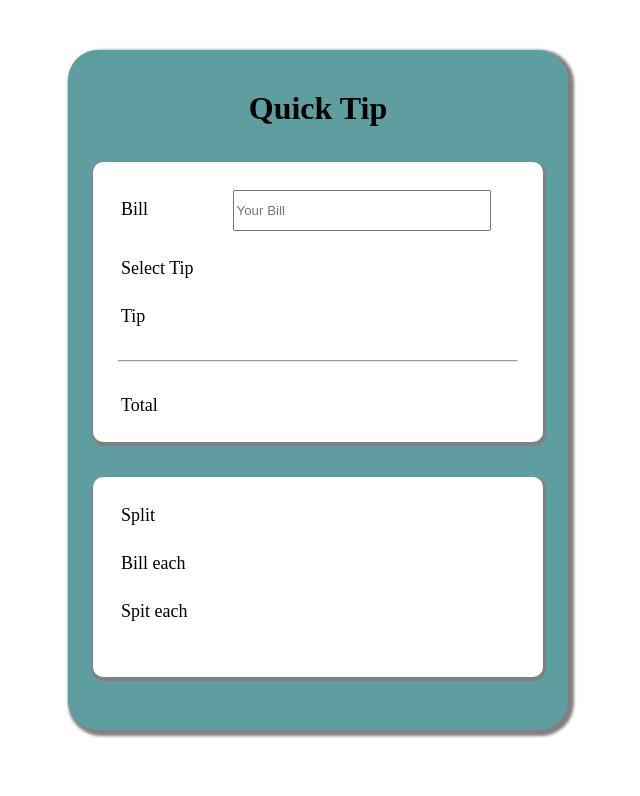
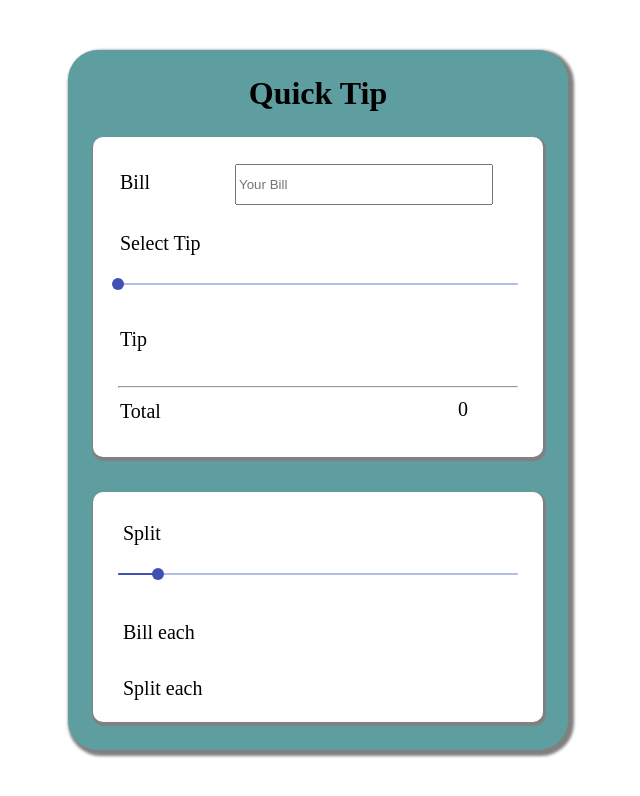
Before and after one commit to JagadeeshAleti/restaurent-bil, a React (Create React App) app: page / in a window 1280 px wide. Shown: the top 796 px of the page, without its empty margins (322-962 px from the left). Built offline with nearby package versions, Linux system fonts and the light colour scheme.

Commit message:
material ui

```diff
--- a/package.json
+++ b/package.json
@@ -3,6 +3,7 @@
   "version": "0.1.0",
   "private": true,
   "dependencies": {
+    "@material-ui/core": "^4.11.3",
     "@testing-library/jest-dom": "^5.11.4",
     "@testing-library/react": "^11.1.0",
     "@testing-library/user-event": "^12.1.10",
--- a/src/Component/Bill/Bill.jsx
+++ b/src/Component/Bill/Bill.jsx
@@ -1,28 +1,63 @@
 import React from 'react'
+import { SliderComponent } from '../SliderComponent/SliderComponent'
 import "./style.css"
 
 export class Bill extends React.Component {
+    state = {
+        total: 0
+    }
+    disaplyBill = (event) => {
+        this.setState({total:event.target.value})
+    }
+
     render() {
         return (
             <div class='bill'>
                 <h1>Quick Tip</h1>
                 <div class='count-bill'>
-                    <p>
-                    Bill <input placeholder='Your Bill'/>
-                    </p>
+                    <p> Bill <input onChange={this.disaplyBill} placeholder='Your Bill'/> </p>
+
                     <br></br>
-                    <p>Select Tip </p>
+
+                    <div class='select-tip'>
+                        <p>Select Tip </p>
+                        <SliderComponent defaultValue={0} step={10} max={100}/>
+                    </div>
+
                     <br></br>
-                    <p>Tip</p>
-                    <br></br> <hr></hr> <br></br>
-                    <p>Total</p>
+
+                    <div class='tip'>
+                        <p>Tip</p>
+                        <span id='tip-bill'></span>
+                    </div>
+
+                    <br></br> <hr></hr>
+
+                    <div class='total'>
+                        <p>Total</p>
+                        <span id='total-bill'>{this.state.total}</span>
+                    </div>
+
                 </div>
+
                 <div class='split-bill'>
-                    <p>Split</p>
+                    <div class='share-bill'>
+                        <p>Split</p>
+                        <SliderComponent defaultValue={1} step={1} max={10}/>
+                    </div>
                     <br></br>
-                    <p>Bill each</p>
+
+                    <div class='s-bill'>
+                        <p>Bill each</p>
+                        <span id='each-bill'></span>
+                    </div>
+
                     <br></br>
-                    <p>Spit each</p>
+
+                    <div class='s-tip'>
+                        <p>Split each</p>
+                        <span id='each-tip'></span>
+                    </div>
                 </div>
             </div>
         )
--- a/src/Component/Bill/style.css
+++ b/src/Component/Bill/style.css
@@ -1,7 +1,7 @@
 .bill {
   color: black;
   width: 500px;
-  height: 680px;
+  height: 700px;
   margin: auto;
   margin-top: 50px;
   background: cadetblue;
@@ -11,10 +11,10 @@
 
 .count-bill {
   width: 80%;
-  height: 230px;
+  height: 270px;
   margin: 25px;
   padding: 25px;
-  font-size: 18px;
+  font-size: 20px;
   background-color: white;
   border-radius: 10px;
   box-shadow: 1px 2px 1px 2px grey;
@@ -22,27 +22,53 @@
 
 .split-bill {
   width: 80%;
-  height: 150px;
+  height: 180px;
   margin: 25px;
   margin-top: 35px;
   padding: 25px;
-  font-size: 18px;
+  font-size: 20px;
   background-color: white;
   border-radius: 10px;
   box-shadow: 1px 2px 1px 2px grey;
 }
 
+.count-bill p {
+  margin: 2px;
+}
+
+.split-bill p {
+  margin: 5px;
+}
+
+.select-tip p {
+  margin-bottom: 15px;
+}
+
+.share-bill p {
+  margin-bottom: 15px;
+}
+
+.tip,
+.total,
+.s-bill,
+.s-tip {
+  display: flex;
+  padding-right: 50px;
+  justify-content: space-between;
+}
+
 h1 {
   text-align: center;
-  padding-top: 40px;
-  padding-bottom: 10px;
+  padding-top: 25px;
 }
 
-p {
-  margin: 3px;
-}
 input {
   width: 250px;
   height: 35px;
   margin-left: 80px;
 }
+
+#total {
+  font-weight: bold;
+  margin: 1px;
+}
--- /dev/null
+++ b/src/Component/SliderComponent/SliderComponent.jsx
@@ -0,0 +1,22 @@
+import React from 'react'
+import Slider from '@material-ui/core/Slider'
+
+export class SliderComponent extends React.Component {
+    render() {
+        return(
+            <div>
+                <Slider
+                    onChange={(event,val) => {
+                        console.log(val)
+                    }}
+                    defaultValue={this.props.defaultValue}
+                    aria-labelledby="discrete-slider-small-steps"
+                    step={this.props.step}
+                    min={this.props.min}
+                    max={this.props.max}
+                    valueLabelDisplay="auto"
+                />
+            </div>
+        )
+    }
+}
```
Also changed, not shown: 1 other file (tests, documents, lock files or other folders).
